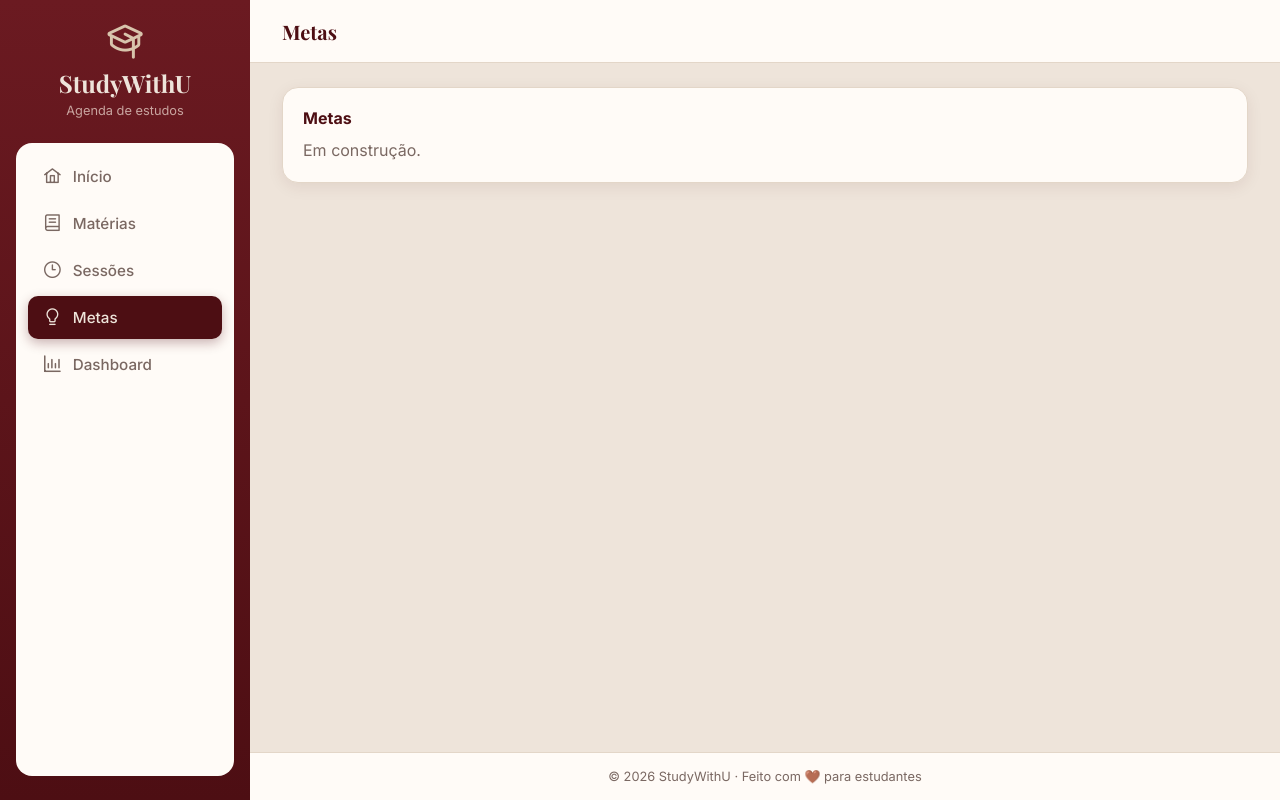
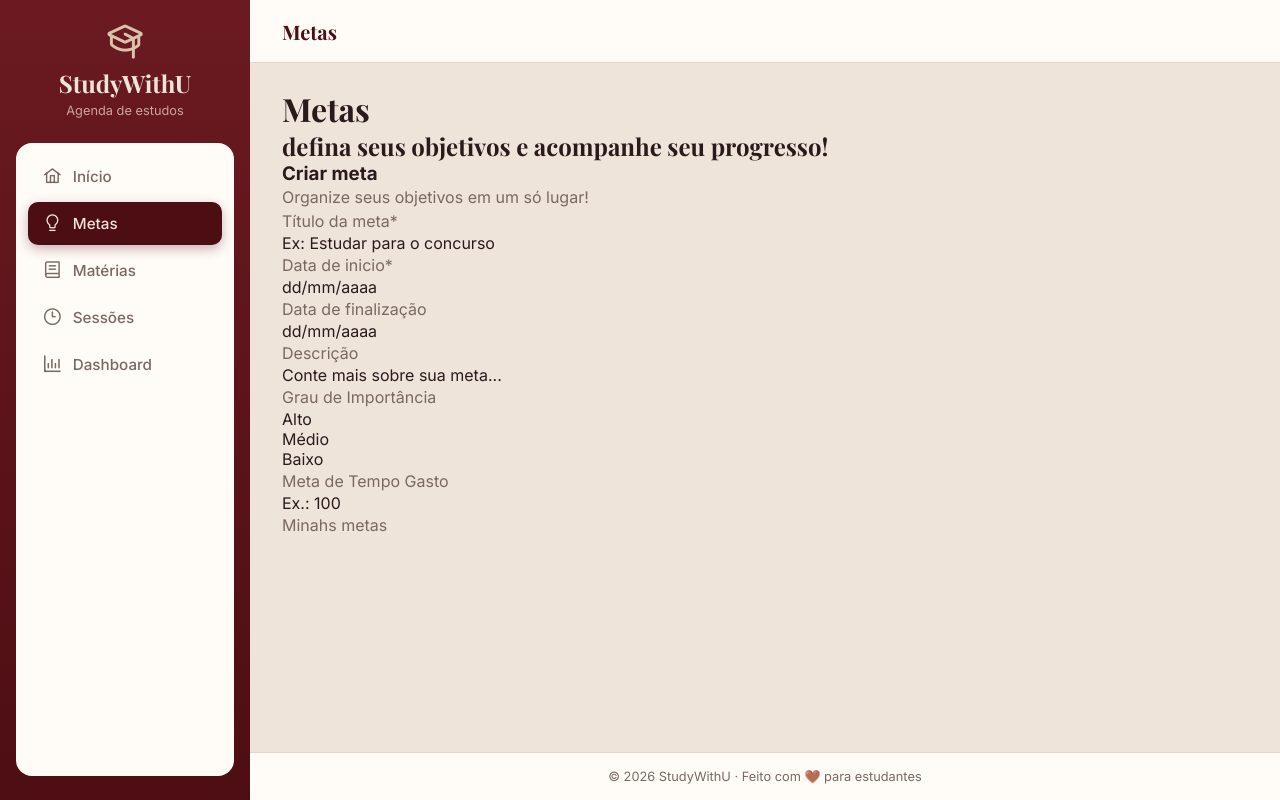
Before and after one commit to gabrielaguedes12/StudyWithU, a Vue app in the folder agenda-estudos/frontend/: page /metas in a window 1280 px wide. Built offline with nearby package versions, Linux system fonts and the light colour scheme.

Commit message:
organização metas

```diff
--- a/agenda-estudos/frontend/src/App.vue
+++ b/agenda-estudos/frontend/src/App.vue
@@ -6,9 +6,9 @@ const route = useRoute()
 
 const links = [
   { to: '/', label: 'Início', icon: 'pi-home' },
+  { to: '/metas', label: 'Metas', icon: 'pi-lightbulb' },
   { to: '/materias', label: 'Matérias', icon: 'pi-book' },
   { to: '/sessoes', label: 'Sessões', icon: 'pi-clock' },
-  { to: '/metas', label: 'Metas', icon: 'pi-lightbulb' },
   { to: '/dashboard', label: 'Dashboard', icon: 'pi-chart-bar' },
 ]
 
--- a/agenda-estudos/frontend/src/views/HomeView.vue
+++ b/agenda-estudos/frontend/src/views/HomeView.vue
@@ -32,16 +32,16 @@
 
   <div>
     <p>foto perfil</p>
-    <h2>criar logica de ainda não entrou? botão entre ou cadastre-se. Entrou? editar perfil e botão sair</h2>
+    <h3>criar logica de ainda não entrou? botão entre ou cadastre-se. Entrou? editar perfil e botão sair</h3>
     <p>calendario-vazio sem login, com marcações com login</p>
   </div>
 </template>
 
 <script setup>
 const features = [
+  { title: 'Metas', text: 'Defina e acompanhe seus objetivos', icon: 'pi-lightbulb', to: '/metas' },
   { title: 'Matérias', text: 'Cadastre e organize suas matérias', icon: 'pi-book', to: '/materias' },
   { title: 'Sessões', text: 'Registre seu tempo de estudo', icon: 'pi-clock', to: '/sessoes' },
-  { title: 'Metas', text: 'Defina e acompanhe seus objetivos', icon: 'pi-lightbulb', to: '/metas' },
   { title: 'Dashboard', text: 'Visualize seu progresso semanal', icon: 'pi-chart-bar', to: '/dashboard' },
 ]
 </script>
--- a/agenda-estudos/frontend/src/views/MateriasView.vue
+++ b/agenda-estudos/frontend/src/views/MateriasView.vue
@@ -8,12 +8,12 @@
   <div>
     <h3>Matérias</h3>
     <button class="button_invisible">Tudo</button>
-    <div>
+    <div class="cards_scroll">
       <p>cards de cada materia com nome, data, descrição, meta de pomodoros e quantos concluidos</p>
     </div>
   </div>
 
-  <div>
-    <p>tabela de materia vinculado ao destaque e progresso (feito, andamento, não iniciado)*/</p>
+  <div class="general_table">
+    <p>tabela de materia vinculado ao destaque e progresso (feito, andamento, não iniciado)</p>
   </div>
 </template>
--- a/agenda-estudos/frontend/src/views/MetasReview.vue
+++ b/agenda-estudos/frontend/src/views/MetasReview.vue
@@ -1,6 +1,35 @@
 <template>
-  <div class="card">
-    <h3>Metas</h3>
-    <p>Em construção.</p>
+  <div class="title_page">
+    <h1>Metas</h1>
+    <h2>defina seus objetivos e acompanhe seu progresso!</h2>
+  </div>
+
+  <div class="forms_meta">
+    <h3>Criar meta</h3>
+    <p>Organize seus objetivos em um só lugar!</p>
+
+    <p>Título da meta*</p>
+    <label for="text">Ex: Estudar para o concurso</label>
+
+    <p>Data de inicio*</p>
+    <label for="date">dd/mm/aaaa</label>
+
+    <p>Data de finalização</p>
+    <label for="date">dd/mm/aaaa</label>
+
+    <p>Descrição</p>
+    <label for="text">Conte mais sobre sua meta...</label>
+
+    <p>Grau de Importância</p>
+        <option value="">Alto</option>
+        <option value="">Médio</option>
+        <option value="">Baixo</option>
+
+    <p>Meta de Tempo Gasto</p>
+    <label for="number">Ex.: 100</label>
+  </div>
+
+  <div class="card_dash_meta">
+    <p>Minahs metas</p>
   </div>
 </template>
```
